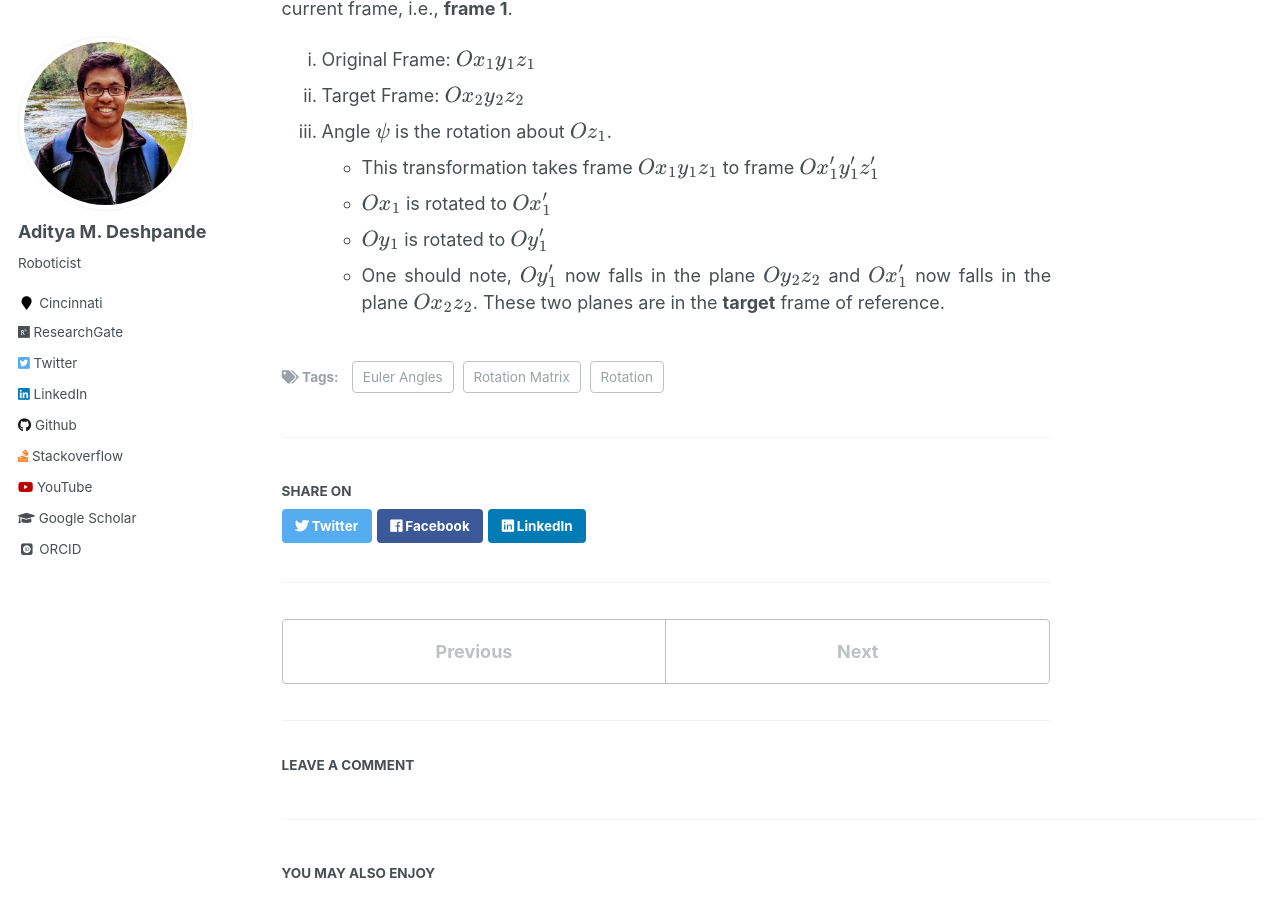
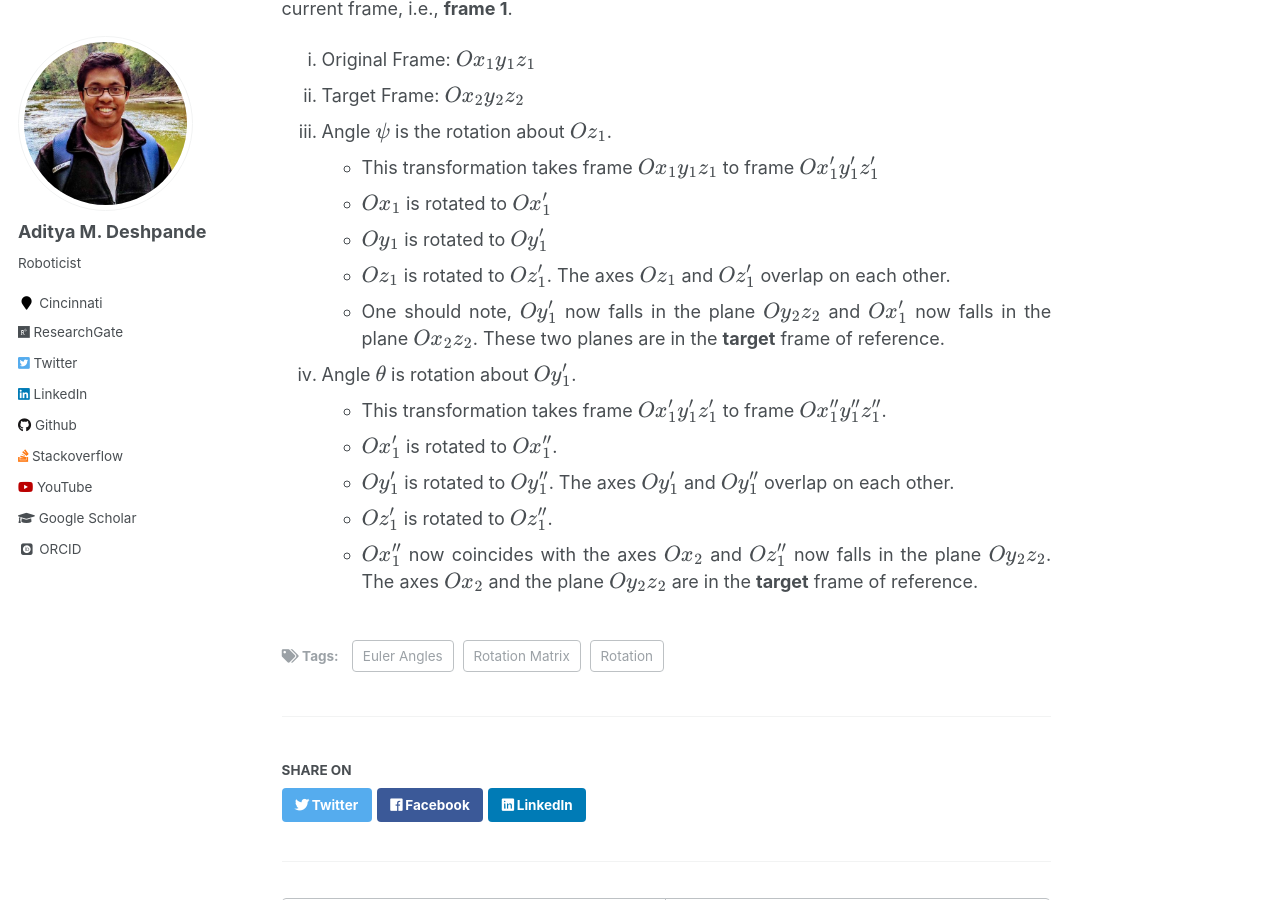
Before and after one commit to adipandas/adipandas.github.io, a Jekyll site: the page built from _posts/2020-02-10-euler-rotation.md, in a window 1280 px wide and 900 px high, scrolled down 1070 px. Built offline with Jekyll 4.4.1, drawn with Linux system fonts in a browser that asks for light colours; some web fonts are replaced; formulas are drawn with MathJax 3; comment, search, counter and statistics services are not loaded; some of the changed text lies outside the part shown.

Commit message:
Update 2020-02-10-euler-rotation.md

```diff
--- a/_posts/2020-02-10-euler-rotation.md
+++ b/_posts/2020-02-10-euler-rotation.md
@@ -35,12 +35,22 @@ Lets say one has to go from **frame 1** to **frame 2** using euler angle $$\psi$
 <ol type="i">
   <li>Original Frame: $Ox_{1}y_{1}z_{1}$</li>
   <li>Target Frame: $Ox_{2}y_{2}z_{2}$</li>
-  <li>Angle <strong>$\psi$</strong> is the rotation about <b>$Oz_{1}$</b>.
+  <li>Angle $\psi$ is the rotation about $Oz_{1}$.
     <ul>
       <li>This transformation takes frame $Ox_{1}y_{1}z_{1}$ to frame $Ox_{1}^{\prime}y_{1}^{\prime}z_{1}^{\prime}$</li>
       <li>$Ox_{1}$ is rotated to $Ox_{1}^{\prime}$</li>
       <li>$Oy_{1}$ is rotated to $Oy_{1}^{\prime}$</li>
+      <li>$Oz_{1}$ is rotated to $Oz_{1}^{\prime}$. The axes $Oz_{1}$ and $Oz_{1}^{\prime}$ overlap on each other.</li>
       <li>One should note, $Oy_{1}^{\prime}$ now falls in the plane $Oy_{2}z_{2}$ and $Ox_{1}^{\prime}$ now falls in the plane $Ox_{2}z_{2}$. These two planes are in the <b>target</b> frame of reference.</li>
     </ul>
   </li>
+  <li>Angle $\theta$ is rotation about $Oy_{1}^{\prime}$.
+    <ul>
+      <li>This transformation takes frame $Ox_{1}^{\prime}y_{1}^{\prime}z_{1}^{\prime}$ to frame $Ox_{1}^{\prime\prime}y_{1}^{\prime\prime}z_{1}^{\prime\prime}$.</li>
+      <li>$Ox_{1}^{\prime}$ is rotated to $Ox_{1}^{\prime\prime}$.</li>
+      <li>$Oy_{1}^{\prime}$ is rotated to $Oy_{1}^{\prime\prime}$. The axes $Oy_{1}^{\prime}$ and $Oy_{1}^{\prime\prime}$ overlap on each other.</li>
+      <li>$Oz_{1}^{\prime}$ is rotated to $Oz_{1}^{\prime\prime}$.</li>
+      <li>$Ox_{1}^{\prime\prime}$ now coincides with the axes $Ox_{2}$ and $Oz_{1}^{\prime\prime}$ now falls in the plane $Oy_{2}z_{2}$. The axes $Ox_{2}$ and the plane $Oy_{2}z_{2}$ are in the <b>target</b> frame of reference.</li>
+    </ul>
+  </li>
 </ol>
```
